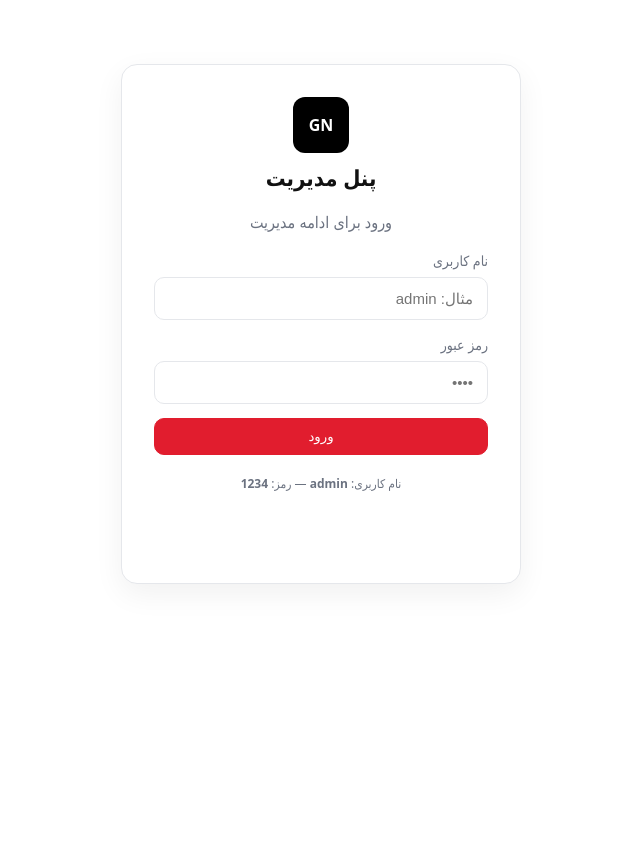
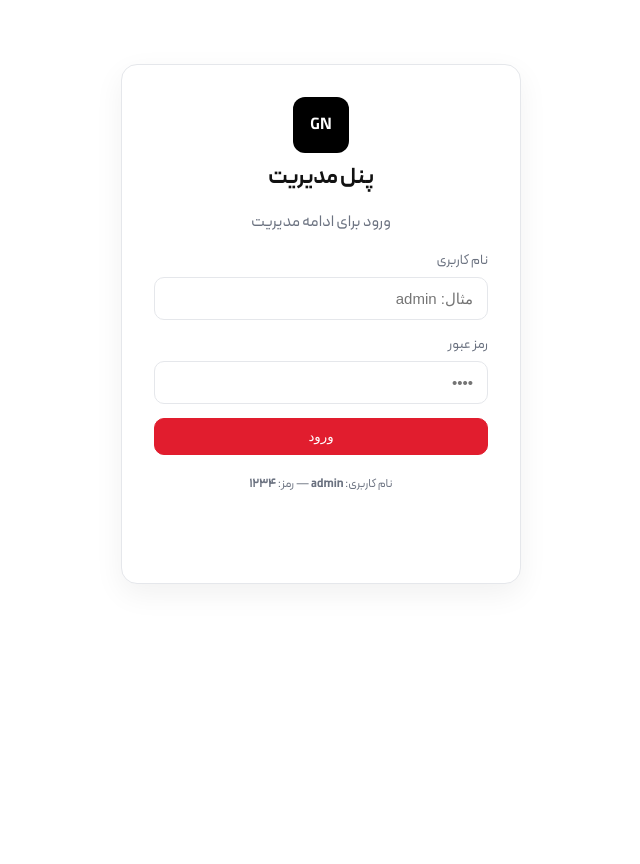
Before and after one commit to iGre4t/GameNet-Management, a PHP site: page / in a window 1280 px wide. Shown: the whole page, without its empty margins (319-959 px from the left). Run offline with PHP 8.4, Linux system fonts and the light colour scheme.

Commit message:
Beta Font Update

```diff
--- a/styles.css
+++ b/styles.css
@@ -8,11 +8,27 @@
   --secondary: #000000; /* black */
 }
 
+/* Custom Fonts */
+@font-face {
+  font-family: 'PeydaWebFaNum';
+  src: url('fonts/PeydaWebFaNum-Regular.woff2') format('woff2');
+  font-weight: 400;
+  font-style: normal;
+  font-display: swap;
+}
+@font-face {
+  font-family: 'PeydaWebFaNum';
+  src: url('fonts/PeydaWebFaNum-Bold.woff2') format('woff2');
+  font-weight: 700;
+  font-style: normal;
+  font-display: swap;
+}
+
 * { box-sizing: border-box; }
 html, body { height: 100%; }
 body {
   margin: 0;
-  font-family: system-ui, -apple-system, Segoe UI, Tahoma, Arial, sans-serif;
+  font-family: 'PeydaWebFaNum', system-ui, -apple-system, Segoe UI, Tahoma, Arial, sans-serif;
   background: var(--bg);
   color: var(--text);
   line-height: 1.5;
```
Also changed, not shown: fonts/PeydaWebFaNum-Bold.woff2 (added), fonts/PeydaWebFaNum-Regular.woff2 (added).
